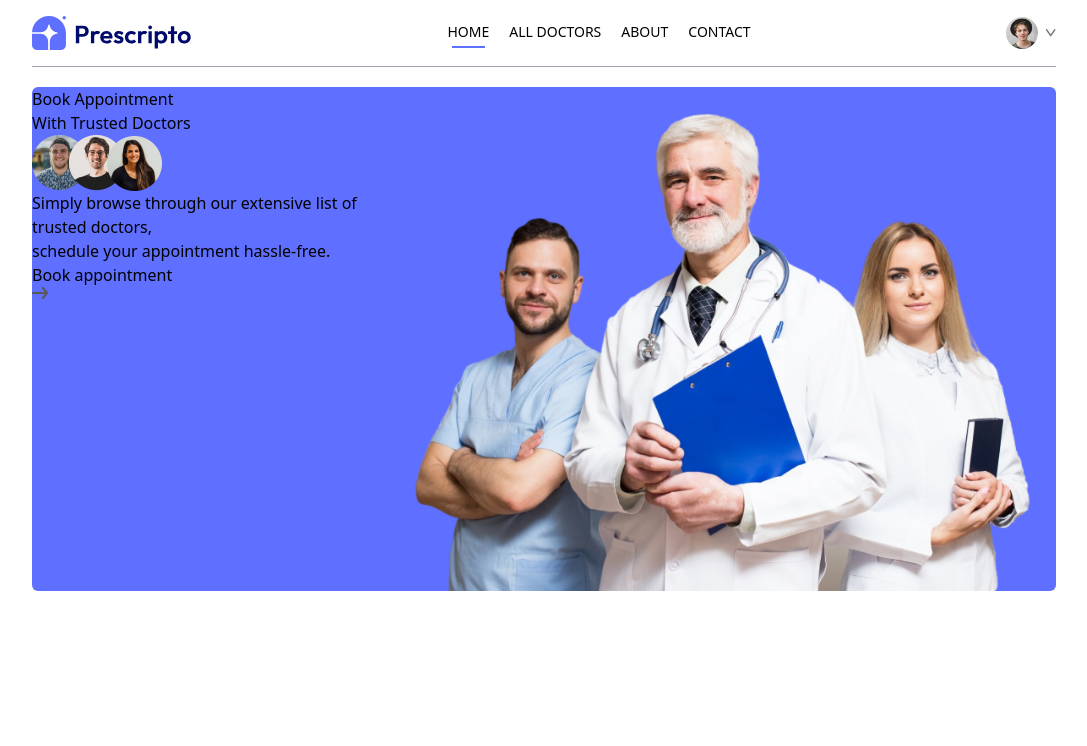
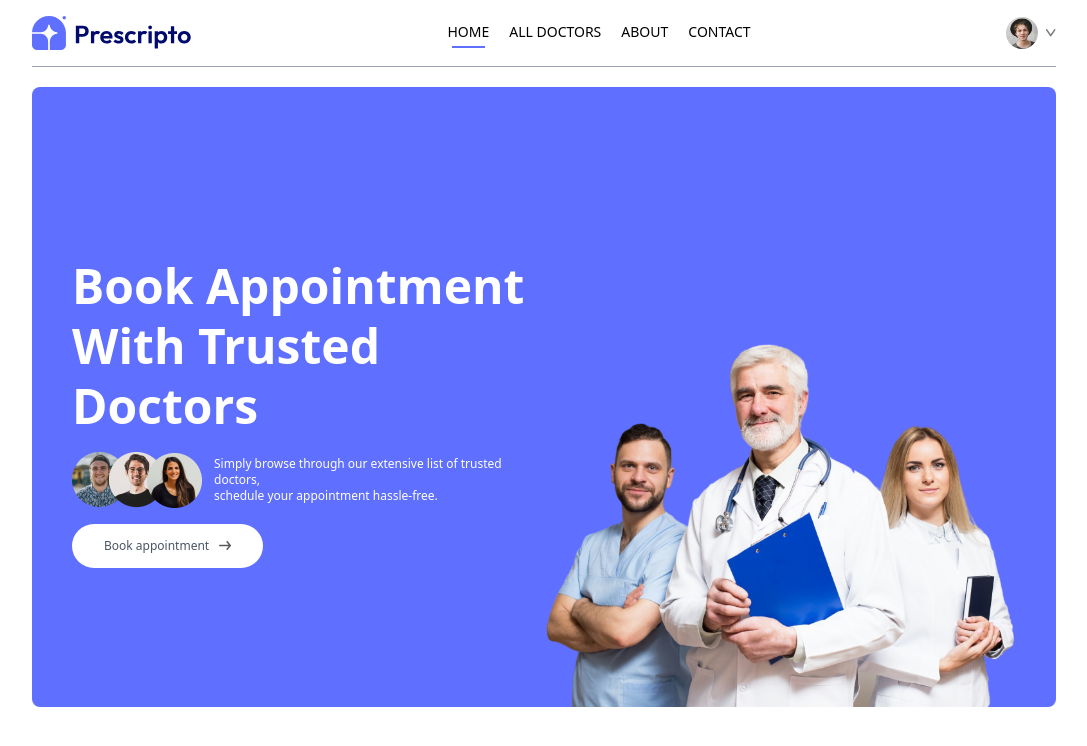
Before and after one commit to rohiit-codes/med-appointment-website, a React (Vite) app: page / in a window 1280 px wide. Shown: the top 746 px of the page, without its empty margins (96-1183 px from the left). Built offline with nearby package versions, Linux system fonts and the light colour scheme.

Commit message:
Hero Section completed

```diff
--- a/src/components/Header.jsx
+++ b/src/components/Header.jsx
@@ -3,20 +3,21 @@
 
 const Header = () => {
   return (
-    <div className='bg-[#5F6FFF] flex rounded-md pr-6'>
+    <div className='bg-primary sm:h-[620px] flex flex-col md:flex-row flex-wrap rounded-lg px-6 md:px-10 '>
         {/* --------Left Side */}
-        <div>
-             <p>Book Appointment<br/>With Trusted Doctors</p>
-             <div>
-                <img src={assets.group_profiles} alt="" />
-                <p>Simply browse through our extensive list of trusted doctors,<br/>schedule your appointment hassle-free.</p>
+        <div className='md:w-1/2 flex flex-col md:items-start items-center justify-center gap-4 py-10 m-auto sm:m-0 md:py-[10vw] md:mb-[-30px]'>
+             <p className='text-2xl text-center md:text-start md:text-4xl lg:text-5xl text-white font-semibold leading-tight md:leading-tight lg:leading-tight'>Book Appointment<br/>With Trusted Doctors</p>
+             <div className='flex flex-col md:flex-row items-center gap-3 text-sm sm:text-xs'>
+                <img className='w-26' src={assets.group_profiles} alt="" />
+                <p className='text-white text-center md:text-start'>Simply browse through our extensive list of trusted doctors,<br className='hidden md:block'/>schedule your appointment hassle-free.</p>
              </div>
-             <a href="">Book appointment <img src={assets.arrow_icon} alt="" /></a>
+             <a className='bg-white py-3.5 px-8 text-gray-600 rounded-full text-xs gap-2.5 flex flex-row items-center hover:scale-105 transition-all duration-300 m-auto md:m-0'
+             href="#speciality">Book appointment <img className='w-3' src={assets.arrow_icon} alt="" /></a>
         </div>
 
         {/* ---------Right Side */}
-        <div>
-             <img src={assets.header_img} alt="" />
+        <div className='md:w-1/2 relative'>
+             <img className= 'w-full md:absolute bottom-0  h-auto rounded-lg' src={assets.header_img} alt="" />
         </div>
     </div>
   )
--- a/tailwind.config.js
+++ b/tailwind.config.js
@@ -6,7 +6,7 @@
   ],
   theme: {
     screens: {
-      'sm': '640px',
+      'sm': '350px',
       // => @media (min-width: 640px) { ... }
 
       'md': '768px',
```
